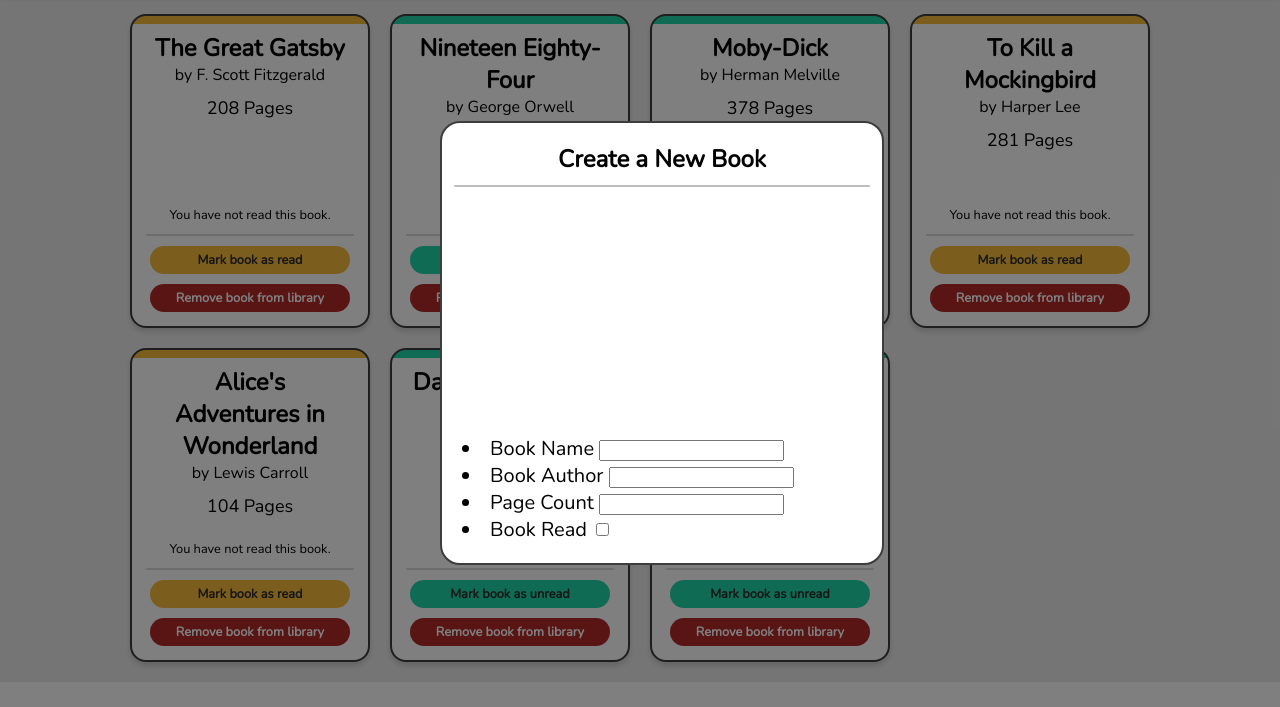
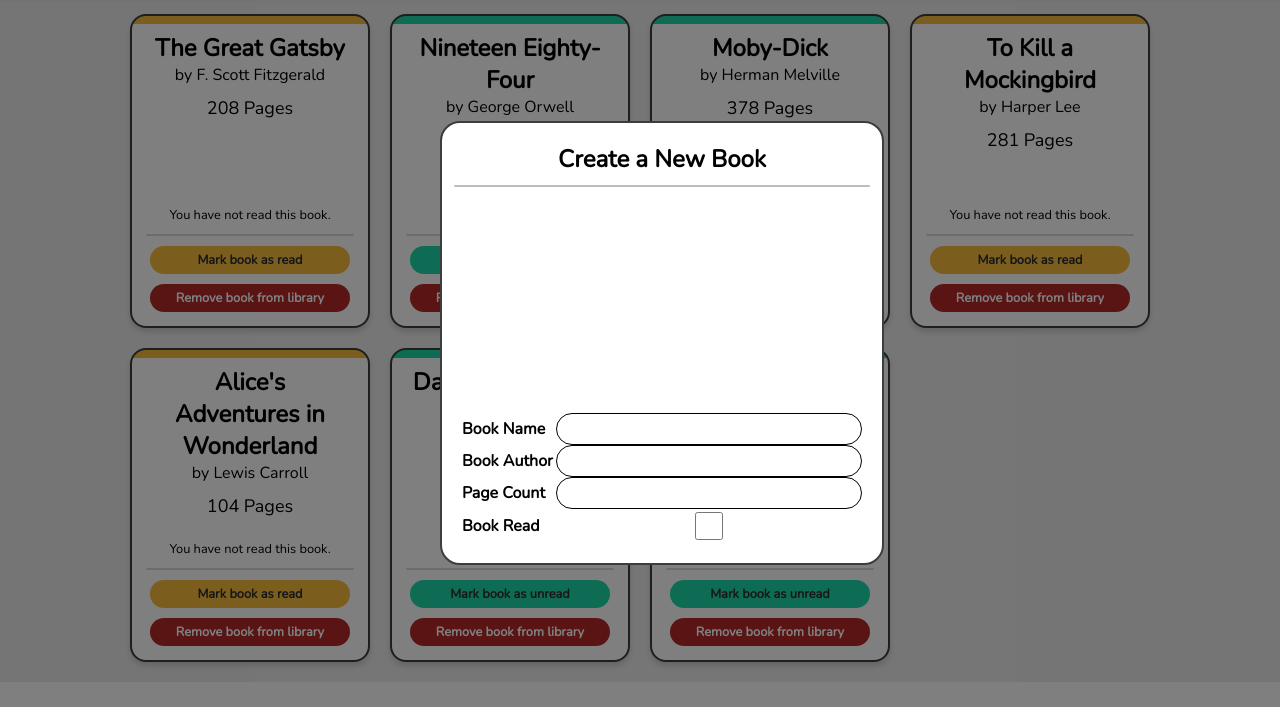
Before and after one commit to njcushing/odin-library, a plain HTML site: page index.html in a window 1280 px wide. Shown: the part 79-786 px from the top of the page. Drawn offline with nearby package versions, Linux system fonts and the light colour scheme.

Commit message:
Apply basic styling to form inputs and their labels for the new book form

```diff
--- a/styles.css
+++ b/styles.css
@@ -169,7 +169,7 @@ h1, h2, h3, h4, h5, h6 {
 }
 
 .new-book-form-background {
-    position: absolute;
+    position: fixed;
     top: 0;
     left: 0;
     width: 100vw;
@@ -211,3 +211,28 @@ h1, h2, h3, h4, h5, h6 {
     height: 2px;
     background-color: #bdbdbd;
 }
+
+.form-field-container {
+    display: flex;
+    justify-content: space-between;
+    align-items: center;
+    list-style: none;
+}
+
+.form-field-container form {
+    grid-template-rows: subgrid;
+}
+
+.form-field-container label {
+    font-size: 0.8rem;
+    font-weight: bold;
+}
+
+.form-field-container input {
+    font-size: 0.7rem;
+    outline: none;
+    border: 1px solid #000;
+    border-radius: 9999px;
+    width: 300px;
+    height: 1.4rem;
+}
```
